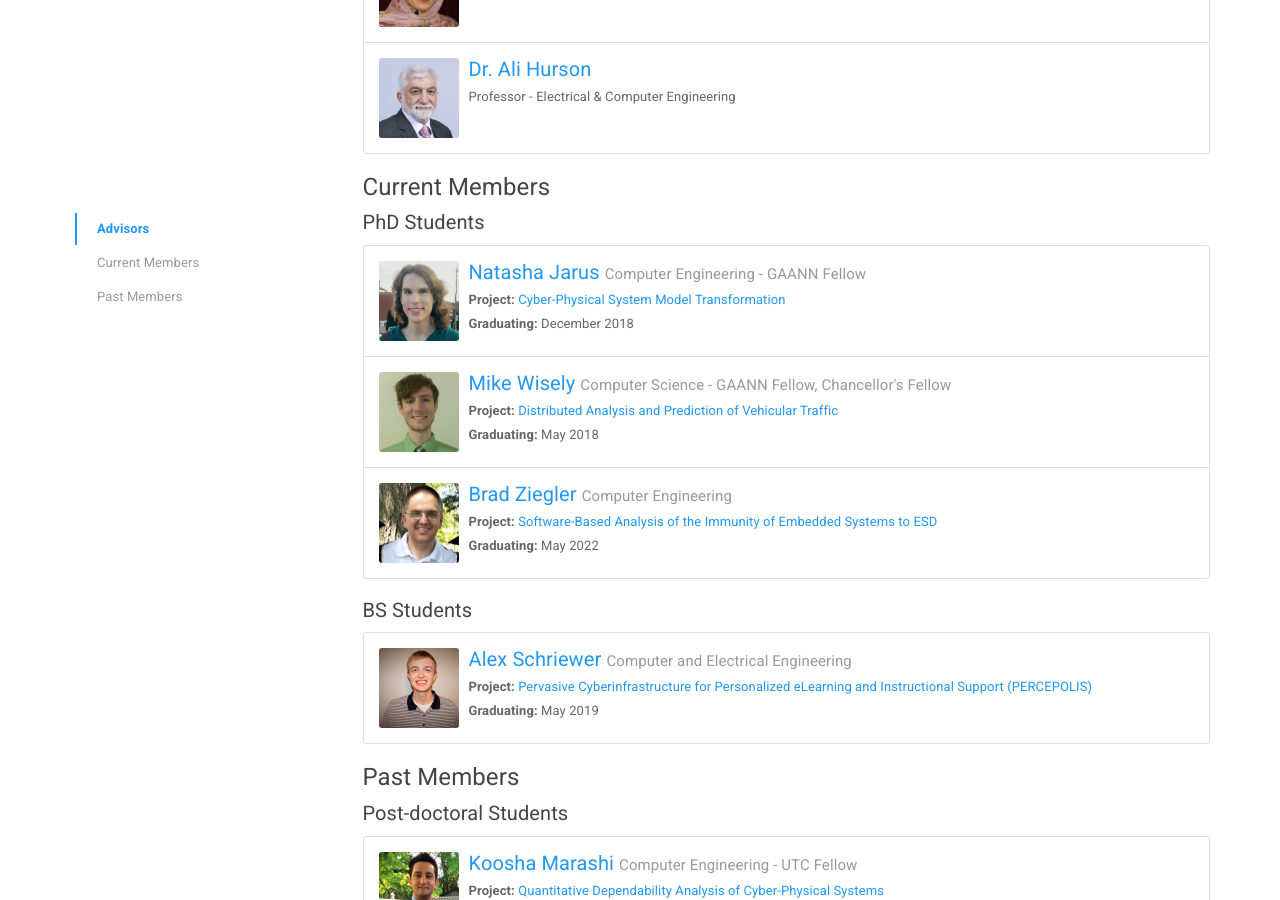
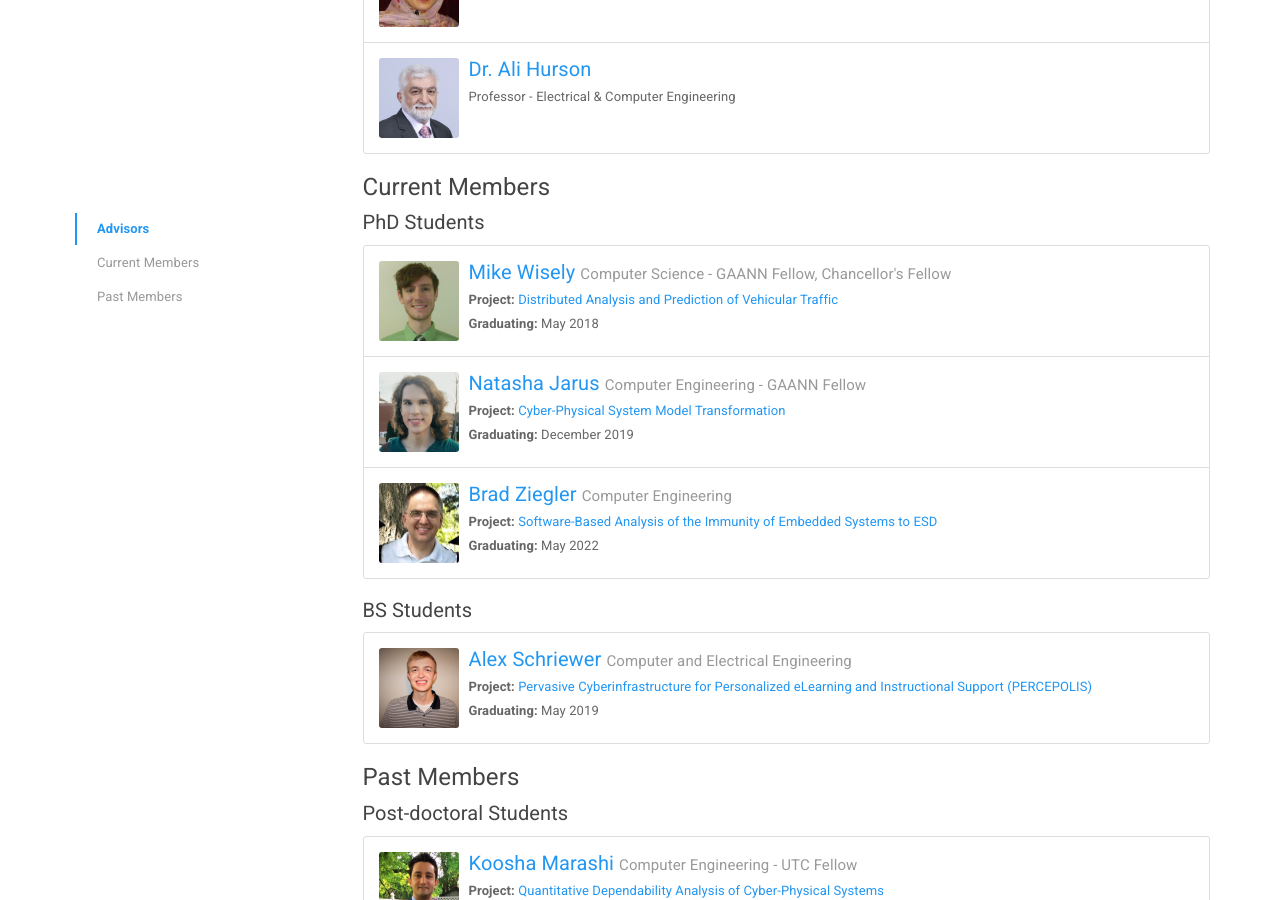
Before and after one commit to sendecomp/sendecomp-website, a Jekyll site: the page built from people.html, in a window 1280 px wide and 900 px high, scrolled down 312 px. Built offline with Jekyll 4.4.1, drawn with Linux system fonts in a browser that asks for light colours.

Commit message:
bump graduation date

```diff
--- a/_data/members.yml
+++ b/_data/members.yml
@@ -123,7 +123,7 @@
   major: Computer Engineering - GAANN Fellow
   degree: PhD
   status: Active
-  grad: 2018 December
+  grad: 2019 December
   project: Cyber-Physical System Model Transformation
   website: http://web.mst.edu/~nmjxv3/
   photo: Jarus.jpg
```
